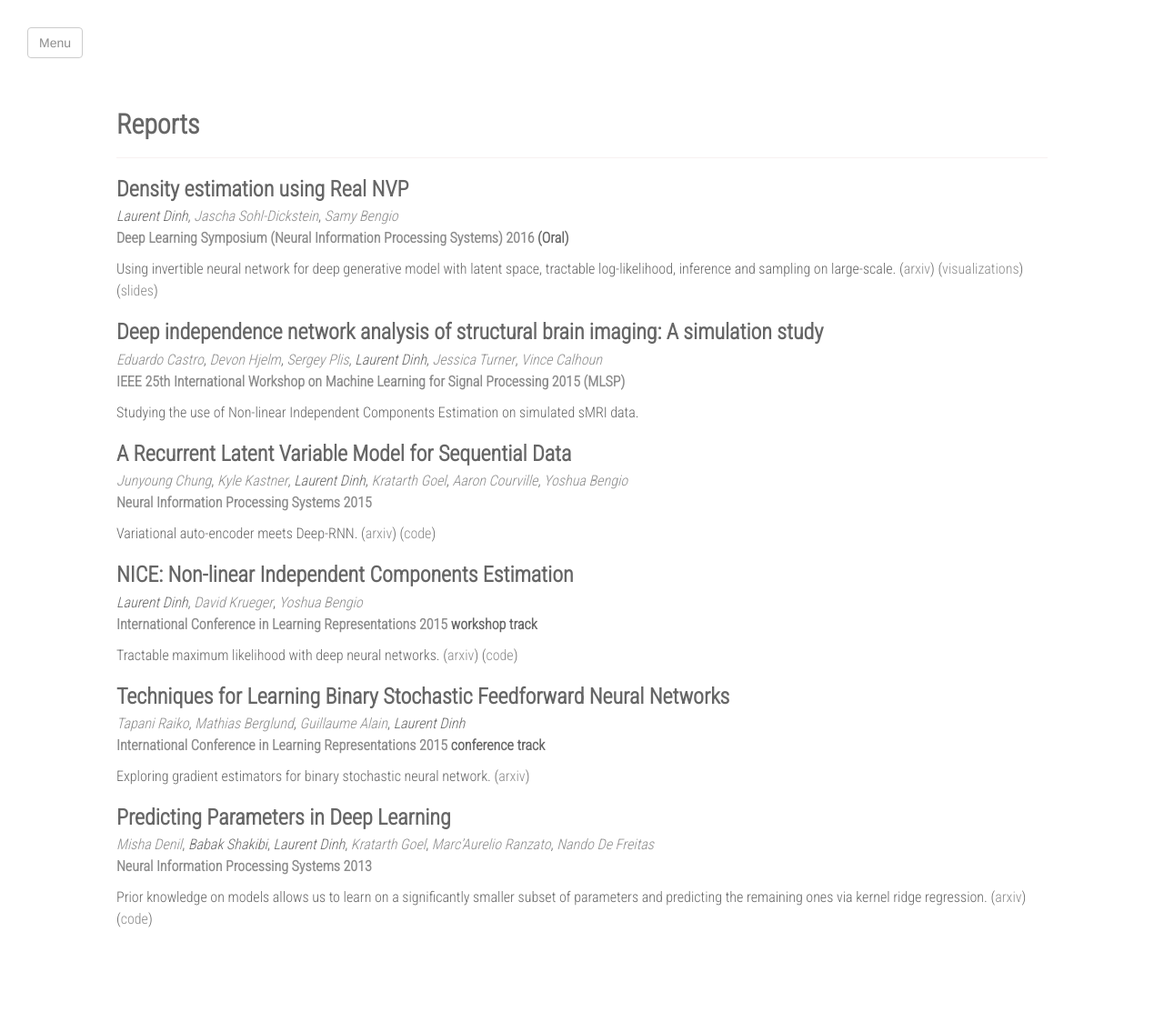
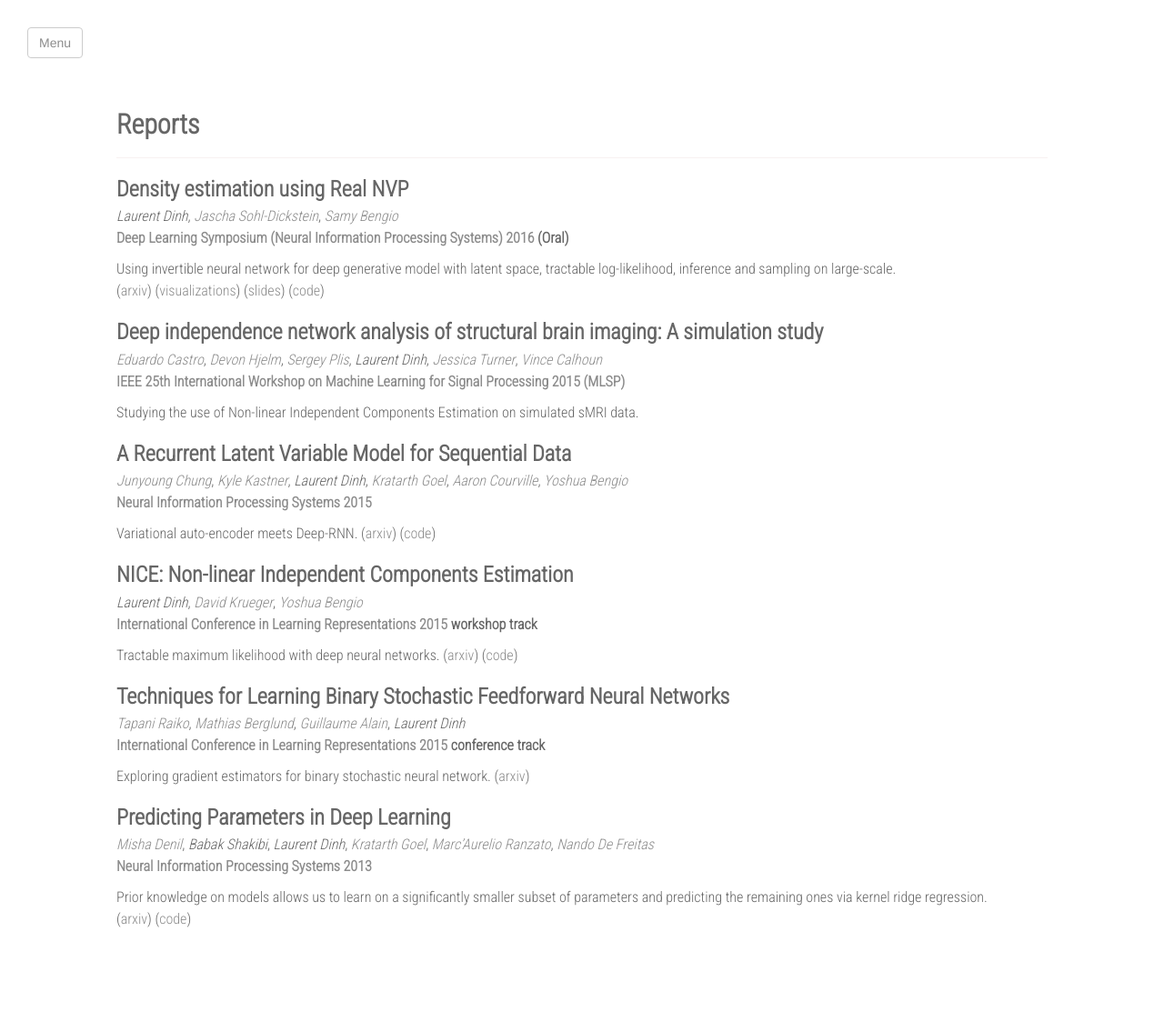
Before and after one commit to laurent-dinh/laurent-dinh.github.io, a Jekyll site: the page built from publications.md, in a window 1280 px wide. Shown: the whole page at 91% size. Built offline with Jekyll 4.4.1, drawn with Linux system fonts in a browser that asks for light colours; nearby versions of some CDN libraries.

Commit message:
Adding link to code

```diff
--- a/publications.md
+++ b/publications.md
@@ -9,7 +9,8 @@ permalink: /reports/
 *Laurent&nbsp;Dinh*, [*Jascha&nbsp;Sohl-Dickstein*](http://www.sohldickstein.com/), [*Samy&nbsp;Bengio*](http://bengio.abracadoudou.com/)
 [**Deep Learning Symposium (Neural Information Processing Systems) 2016**](https://sites.google.com/site/nips2016deeplearnings/) **(Oral)**
 
-Using invertible neural network for deep generative model with latent space, tractable log-likelihood, inference and sampling on large-scale. ([arxiv](http://arxiv.org/abs/1605.08803)) ([visualizations]({{ site.baseurl }}{% post_url 2016-07-12-real-nvp-visualization %})) ([slides](https://docs.google.com/presentation/d/152NyIZYDRlYuml5DbBONchJYA7AAwlti5gTWW1eXlLM/edit?usp=sharing))
+Using invertible neural network for deep generative model with latent space, tractable log-likelihood, inference and sampling on large-scale.
+([arxiv](http://arxiv.org/abs/1605.08803)) ([visualizations]({{ site.baseurl }}{% post_url 2016-07-12-real-nvp-visualization %})) ([slides](https://docs.google.com/presentation/d/152NyIZYDRlYuml5DbBONchJYA7AAwlti5gTWW1eXlLM/edit?usp=sharing)) ([code](https://github.com/tensorflow/models/tree/master/real_nvp))
 
 ### Deep independence network analysis of structural brain imaging: A simulation study
 [*Eduardo Castro*](http://mialab.mrn.org/lab-members/eduardo-castro.html), [*Devon Hjelm*](http://mialab.mrn.org/lab-members/devon.html), [*Sergey Plis*](http://www.mrn.org/people/sergey-plis/principal-investigators), *Laurent Dinh*, [*Jessica Turner*](http://www.mrn.org/people/jessica-turner/principal-investigators), [*Vince Calhoun*](http://www.mrn.org/people/http-www.mrn.org-people-vince-calhoun-principal-investigators/principal-investigators)
@@ -39,4 +40,5 @@ Exploring gradient estimators for binary stochastic neural network. ([arxiv](htt
 [*Misha&nbsp;Denil*](http://mdenil.com), *Babak&nbsp;Shakibi*, *Laurent&nbsp;Dinh*, [*Kratarth&nbsp;Goel*](https://www.linkedin.com/in/kratarth-goel-98b37741), [*Marc'Aurelio&nbsp;Ranzato*](http://www.cs.toronto.edu/~ranzato/), [*Nando&nbsp;De&nbsp;Freitas*](http://www.cs.ox.ac.uk/people/nando.defreitas/)
 [**Neural Information Processing Systems 2013**](https://nips.cc/Conferences/2013)
 
-Prior knowledge on models allows us to learn on a significantly smaller subset of parameters and predicting the remaining ones via kernel ridge regression. ([arxiv](http://arxiv.org/abs/1306.0543)) ([code](https://github.com/mdenil/parameter_prediction))
+Prior knowledge on models allows us to learn on a significantly smaller subset of parameters and predicting the remaining ones via kernel ridge regression.
+([arxiv](http://arxiv.org/abs/1306.0543)) ([code](https://github.com/mdenil/parameter_prediction))
```
